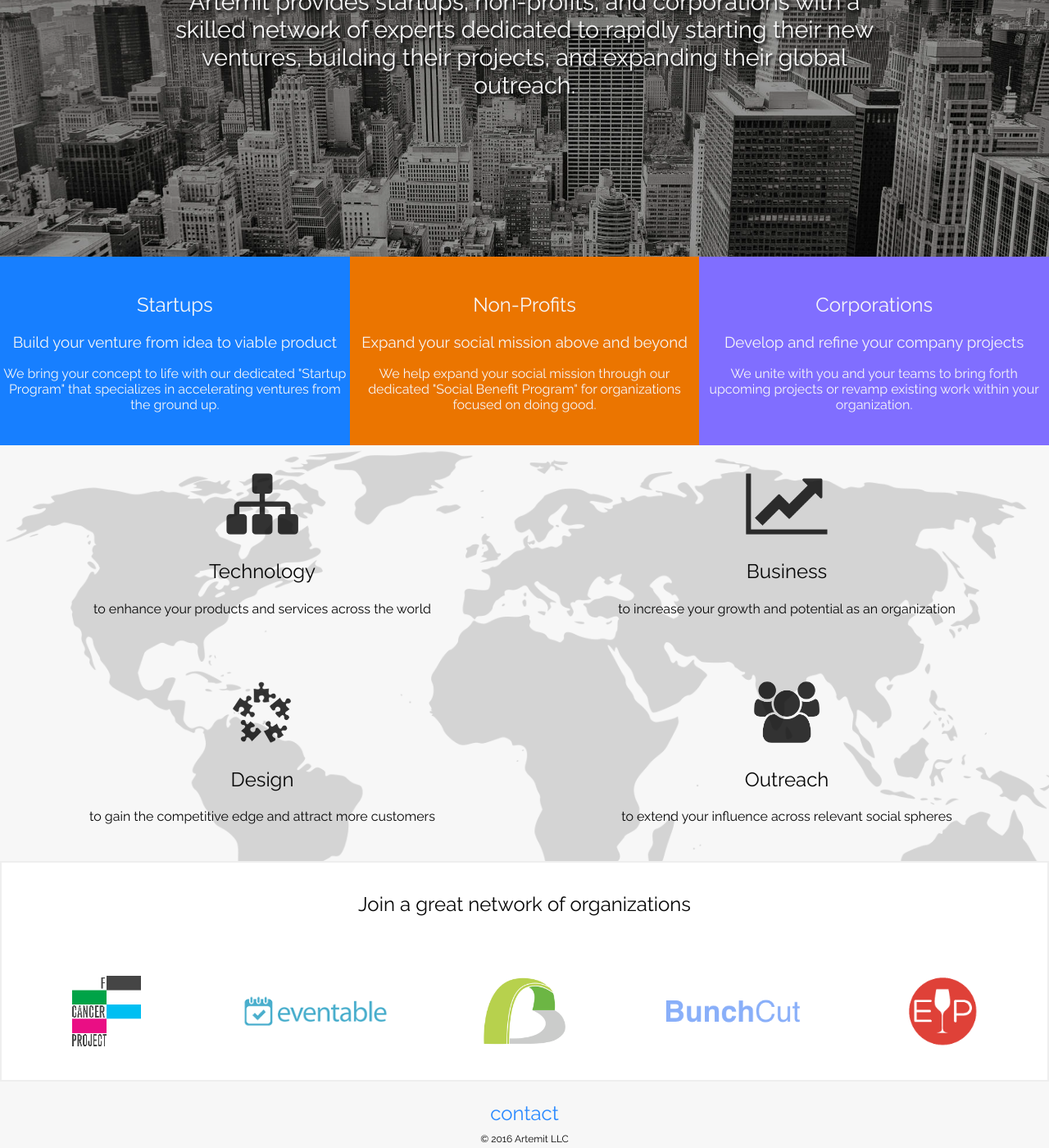
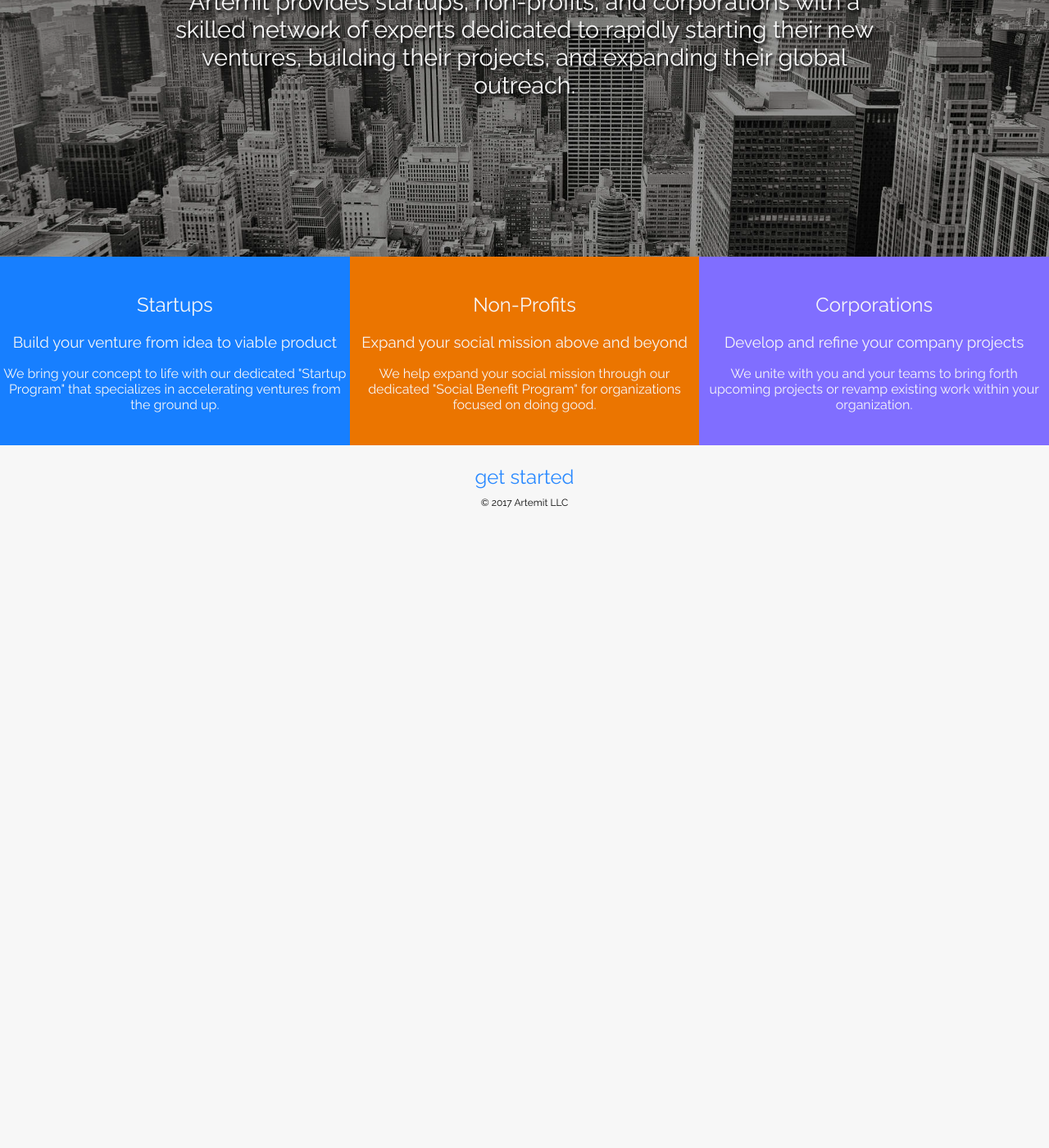
Before and after one commit to artemit/artemit.github.io, a Jekyll site: the page built from index.html, in a window 1280 px wide and 1400 px high, scrolled down 287 px. Shown: the whole window at 82% size. Built offline with Jekyll 4.4.1, drawn with Linux system fonts in a browser that asks for light colours; after the commit the page ends 911 px from its top, so only the background shows below that.

Commit message:
simplify home page

```diff
--- a/_includes/footer.html
+++ b/_includes/footer.html
@@ -2,10 +2,10 @@
   <div class="pure-g">
     <div class="pure-u-1 text center">
       <h2 class="contact-us">
-        <a href="https://docs.google.com/forms/d/1xoFHZdu_v934EVzTeIv_2jDVgu9V4VZVn7JAHxz_6jw/viewform" target="_blank">contact</a>
+        <a href="https://docs.google.com/forms/d/1xoFHZdu_v934EVzTeIv_2jDVgu9V4VZVn7JAHxz_6jw/viewform" target="_blank">get started</a>
       </h2>
       <div class="copyright text small">
-        &copy; 2016 {{site.organization}}
+        &copy; 2017 {{site.organization}}
       </div>
     </div>
   </div>
--- a/index.html
+++ b/index.html
@@ -45,103 +45,4 @@
       </div>
     </div>
   </div>
-  <div class="pure-g skills-grid">
-    <div class="full-background-image full-expand skills-image"></div>
-    <div class="full-dimmer full-expand skills-overlay"></div>
-    <div class="pure-u-1 text center">
-      <div class="pure-g">
-        <div class="technology-grid pure-u-1 pure-u-sm-1-2 text center">
-          <div class="entry-cell">
-            <img src="/assets/img/icons/sitemap.png" alt="Technology" class="pure-img image-icon">
-            <h2>Technology</h2>
-            <h4>to enhance your products and services across the world</h4>
-          </div>
-        </div>
-        <div class="business-grid pure-u-1 pure-u-sm-1-2 text center">
-          <div class="entry-cell">
-            <img src="/assets/img/icons/chart.png" alt="Business" class="pure-img image-icon">
-            <h2>Business</h2>
-            <h4>to increase your growth and potential as an organization</h4>
-          </div>
-        </div>
-        <div class="design-grid pure-u-1 pure-u-sm-1-2 text center">
-          <div class="entry-cell">
-            <img src="/assets/img/icons/puzzle-pieces.png" alt="Design" class="pure-img image-icon">
-            <h2>Design</h2>
-            <h4>to gain the competitive edge and attract more customers</h4>
-          </div>
-        </div>
-        <div class="outreach-grid pure-u-1 pure-u-sm-1-2 text center">
-          <div class="entry-cell">
-            <img src="/assets/img/icons/users.png" alt="Outreach" class="pure-img image-icon">
-            <h2>Outreach</h2>
-            <h4>to extend your influence across relevant social spheres</h4>
-          </div>
-        </div>
-      </div>
-    </div>
-  </div>
-  <div class="pure-g client-grid">
-    <div class="pure-u-1 text center">
-      <div class="pure-g">
-        <div class="pure-u-1 text center">
-          <div class="client-header">
-            <h2>Join a great network of organizations</h2>
-          </div>
-          <div class="pure-g">
-            <div class="pure-u-1-2 pure-u-md-1-5 text center">
-              <div class="entry-cell">
-                <div class='image-container'>
-                  <a href="https://fcancer.org" target="_blank" class="image-book">
-                    <img src="/assets/img/clients/fcancer-cover.png" alt="Fcancer" class="pure-img image-cover">
-                    <img src="/assets/img/clients/fcancer-face.png" alt="Fcancer" class="pure-img image-face">
-                  </a>
-                </div>
-              </div>
-            </div>
-            <div class="pure-u-1-2 pure-u-md-1-5 text center">
-              <div class="entry-cell">
-                <div class='image-container'>
-                  <a href="https://eventable.com" target="_blank" class="image-book">
-                    <img src="/assets/img/clients/eventable-cover.png" alt="Eventable" class="pure-img image-cover">
-                    <img src="/assets/img/clients/eventable-face.png" alt="Eventable" class="pure-img image-face">
-                  </a>
-                </div>
-              </div>
-            </div>
-            <div class="pure-u-1-2 pure-u-md-1-5 text center">
-              <div class="entry-cell">
-                <div class='image-container'>
-                  <a href="https://bridgeforbillions.org" target="_blank" class="image-book">
-                    <img src="/assets/img/clients/bfb-cover.png" alt="Bridge for Billions" class="pure-img image-cover">
-                    <img src="/assets/img/clients/bfb-face.png" alt="Bridge for Billions" class="pure-img image-face">
-                  </a>
-                </div>
-              </div>
-            </div>
-            <div class="pure-u-1-2 pure-u-md-1-5 text center">
-              <div class="entry-cell">
-                <div class='image-container'>
-                  <a href="https://bunchcut.com" target="_blank" class="image-book">
-                    <img src="/assets/img/clients/bunchcut-cover.png" alt="Bunchcut" class="pure-img image-cover">
-                    <img src="/assets/img/clients/bunchcut-face.png" alt="Bunchcut" class="pure-img image-face">
-                  </a>
-                </div>
-              </div>
-            </div>
-            <div class="pure-u-1 pure-u-md-1-5 text center">
-              <div class="entry-cell">
-                <div class='image-container'>
-                  <a href="https://easypairings.com" target="_blank" class="image-book">
-                    <img src="/assets/img/clients/easypairings-cover.png" alt="EasyPairings" class="pure-img image-cover">
-                    <img src="/assets/img/clients/easypairings-face.png" alt="EasyPairings" class="pure-img image-face">
-                  </a>
-                </div>
-              </div>
-            </div>
-          </div>
-        </div>
-      </div>
-    </div>
-  </div>
 </div>
```
